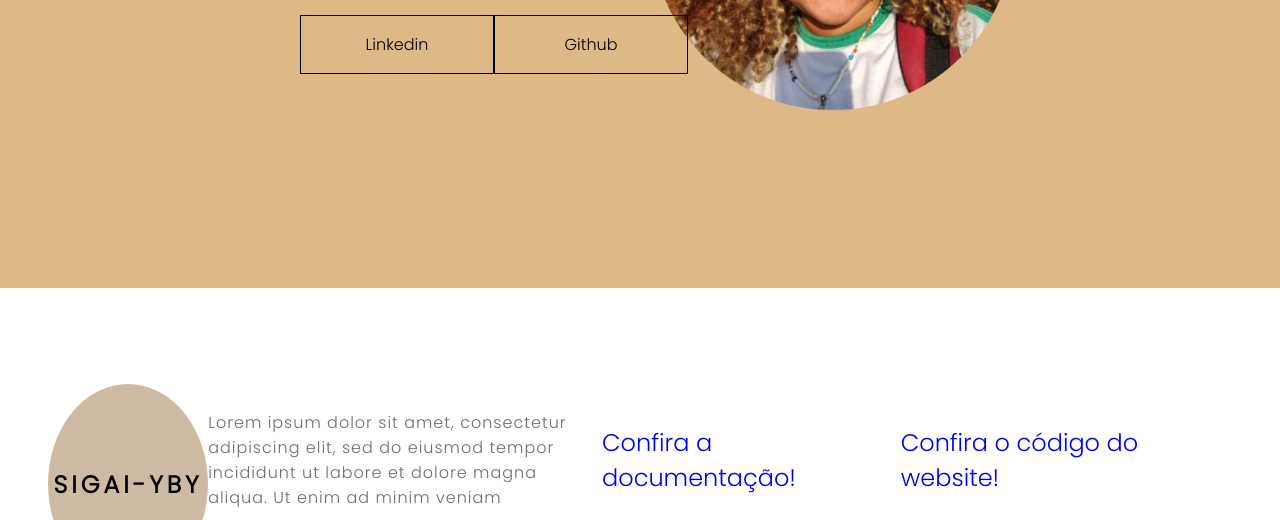
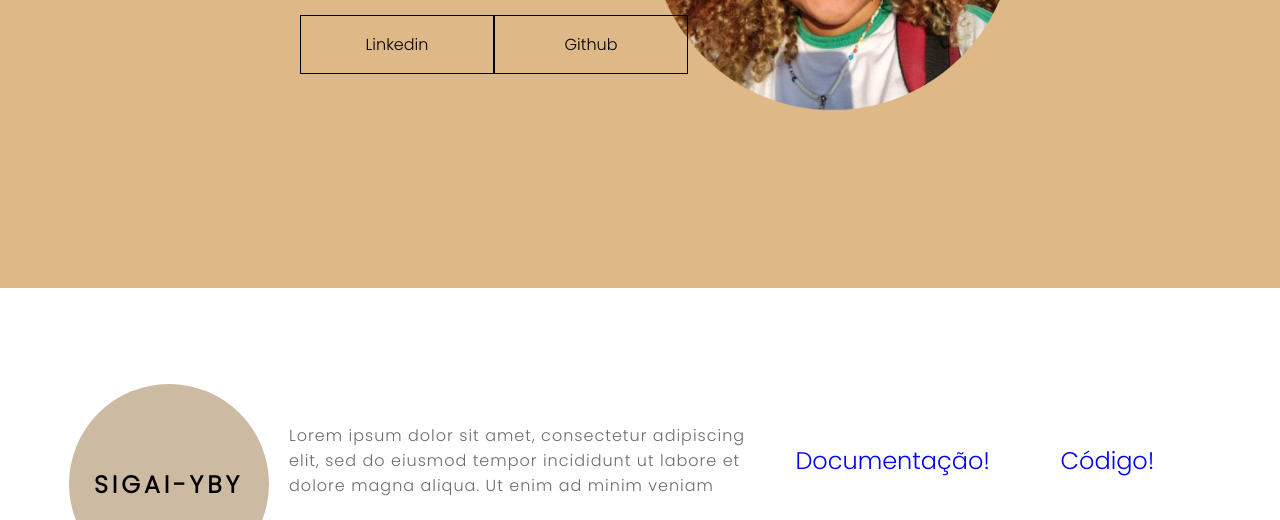
Before and after one commit to vitoria-F5/portifolio, a plain HTML site: page index.html in a window 1280 px wide. Shown: the part 432-952 px from the top of the page. Drawn offline with Linux system fonts and the light colour scheme.

Commit message:
títulos

```diff
--- a/index.html
+++ b/index.html
@@ -54,8 +54,8 @@
                 dolore magna aliqua. Ut enim ad minim veniam
             </div>
 
-            <a target="_blank" class="fcc-btn" href="sobre.html">Confira a documentação!</a>
-            <a target="_blank" class="fcc-btn" href="sobre.html">Confira o código do website!</a>
+            <a target="_blank" class="fcc-btn" href="sobre.html">Documentação!</a>
+            <a target="_blank" class="fcc-btn" href="sobre.html">Código!</a>
         </div>
 
 
```
